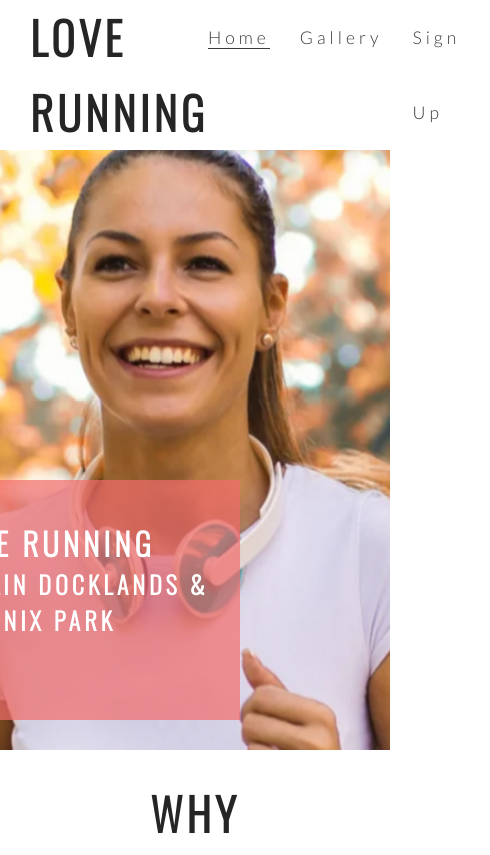
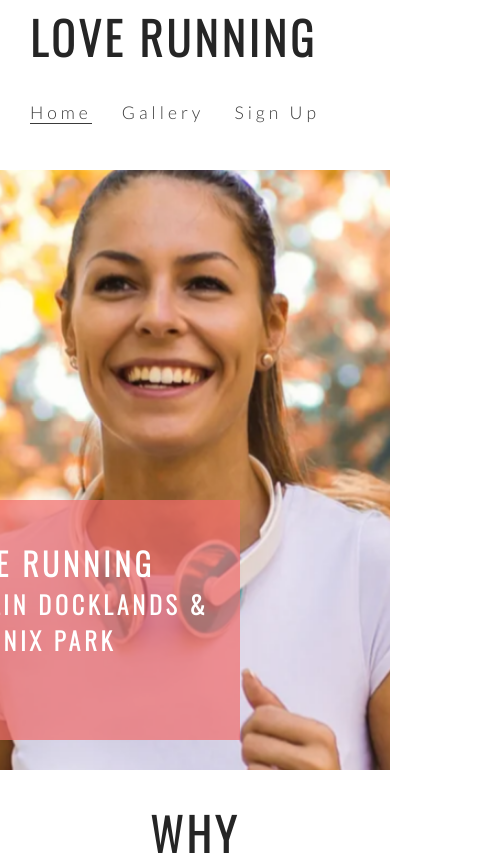
Before and after one commit to NgenNo9/love-running-essentials-project-buildalong, a plain HTML site: page index.html in a window 390 px wide. Shown: the top 855 px of the page, 490 px wide, since content can reach past the window. Drawn offline with nearby package versions, Linux system fonts and the light colour scheme.

Commit message:
Add media query for responsive header. Screen size 950px max-width

```diff
--- a/assets/CSS/style.css
+++ b/assets/CSS/style.css
@@ -253,6 +253,8 @@ footer {
 
 /* Media Queries */
 
+/* For screens smaller than 1200px wide */
+
 @media screen and (max-width: 1200px) {
     #club-ethos {
         width: 65%;
@@ -276,10 +278,26 @@ footer {
     }
 
     #right-about {
-        margin-top: 30px;
+        margin-top: 50px;
     }
 
     hr {
         display: none;
     }
 }
+
+/* For medium sized screens from 950px wide and down */
+
+@media screen and (max-width: 950px) {
+    .header {
+        display: grid;
+        grid-template-columns: 1fr;
+        margin-left: 30px;
+        margin-bottom: 20px;
+        line-height: 25px;
+    }
+
+    #logo {
+        margin: 0;
+    }
+}
```
